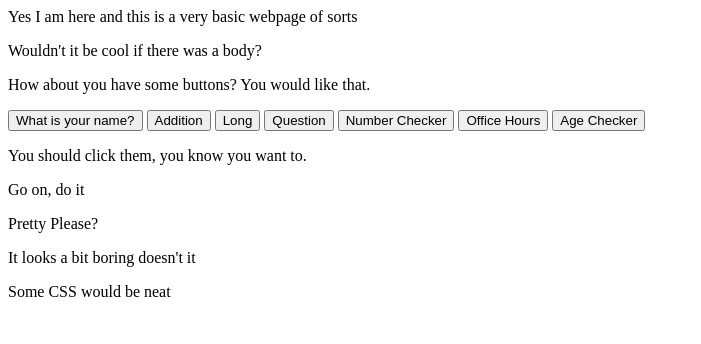
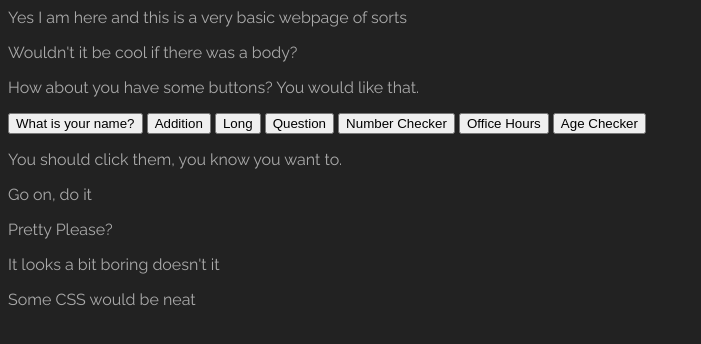
Before and after one commit to traditionallimb/leaning-javascript, a plain HTML site: page main/index.html in a window 1280 px wide. Shown: the whole page, without its empty margins (0-701 px from the left). Drawn offline with Linux system fonts and the light colour scheme.

Commit message:
Added some CSS

```diff
--- a/extra/typerwriter effect/second/style.css
+++ b/extra/typerwriter effect/second/style.css
@@ -2,7 +2,7 @@
 
 body{
   padding: 40px;
-  background-color: #121212;
+  background-color: rgb(18, 18, 18);
 }
 
 p {
--- a/main/index.html
+++ b/main/index.html
@@ -2,12 +2,14 @@
   <head>
     <title>Testing Pad</title>
     <script src="main.js"></script>
-    <style src="style.css"></style>
+    <link rel="stylesheet" href="style.css">
+    <link href="https://fonts.googleapis.com/css?family=Raleway:200,100,400" rel="stylesheet" type="text/css" />
   </head>
   <body>
     <p>Yes I am here and this is a very basic webpage of sorts</p>
     <p>Wouldn't it be cool if there was a body?</p>
     <p>How about you have some buttons? You would like that.</p>
+    <div id="buttons">
       <button onclick="giveMeYourName()">What is your name?</button>
       <button onclick="addition()">Addition</button>
       <button onclick="justTheNonsense()">Long</button>
@@ -15,6 +17,7 @@
       <button onclick="numberChecker()">Number Checker</button>
       <button onclick="officeHours()">Office Hours</button>
       <button onclick="ageChecker()">Age Checker</button>
+    </div>
     <p>You should click them, you know you want to.</p>
     <p>Go on, do it</p>
     <p>Pretty Please?</p>
--- a/main/style.css
+++ b/main/style.css
@@ -1,3 +1,5 @@
-#first {
-  white-space: pre-line;
+body {
+  font-family: 'Raleway', sans-serif;
+  background-color: #222;
+  color: #aaa
 }
```
Lines whose indentation alone changed are shown as unchanged.
